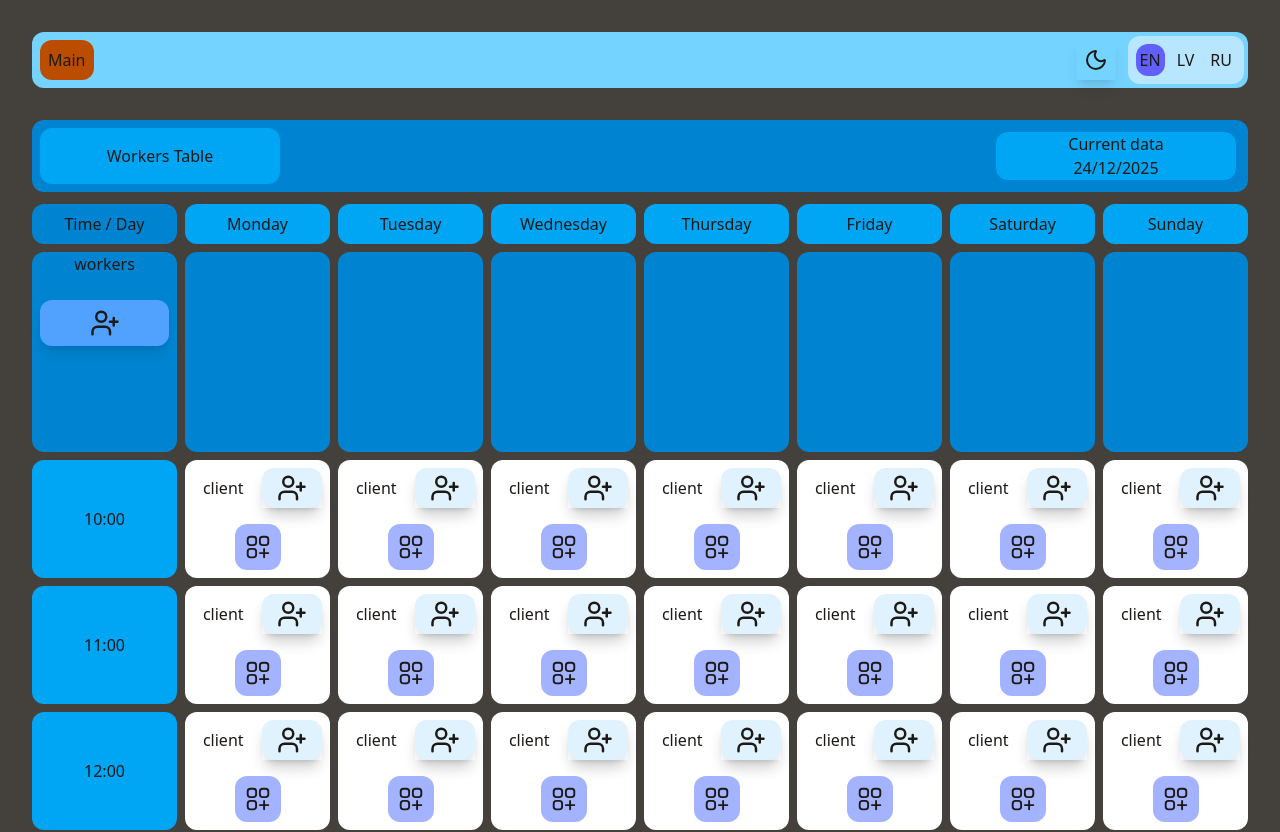
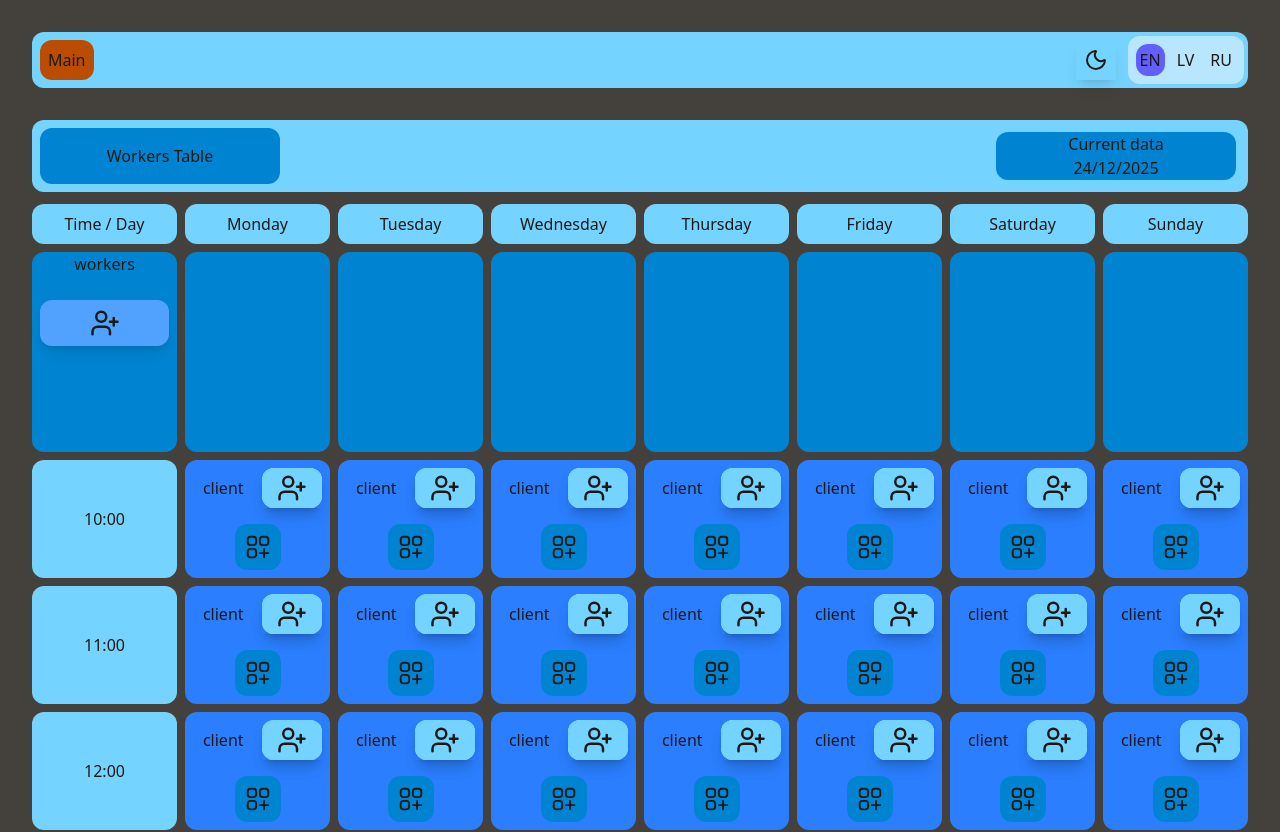
Before and after one commit to LilithStd/work_schedule, a Next.js app: page /schedule in a window 1280 px wide. Shown: the top 832 px of the page. Built offline with nearby package versions, Linux system fonts and the light colour scheme.

Commit message:
add theme styles for schedule page

```diff
--- a/src/components/clientComponents/createClientForm.tsx
+++ b/src/components/clientComponents/createClientForm.tsx
@@ -75,8 +75,6 @@ export default function CreateClientForm({ statusEditType: statusEdit, data, tim
         } else {
             addClient(formData);
         }
-
-        // clientData([formData]);
         callBack(false);
         // handle form submission
     }
@@ -422,7 +420,6 @@ export default function CreateClientForm({ statusEditType: statusEdit, data, tim
                     <button
                         type="submit"
                         className={`${THEME_COLORS[currentThemeApp].button} ${indents.button.padding} rounded-xl flex`}
-
                     >
                         {statusEdit === CLIENT_DATA_STATUS.EDIT_CURRENT && clientEditData ?
                             CLIENT_FORM_TRANSLATED.SAVE_CHANGES_BUTTON.TRANSLATE[currentLanguageApp]
--- a/src/components/currentData.tsx
+++ b/src/components/currentData.tsx
@@ -35,7 +35,7 @@ export default function CurrentData() {
     }
 
     return (
-        <div className={`flex flex-col items-center justify-center rounded-xl cursor-pointer ${THEME_COLORS[currentThemeApp].textColor}  bg-sky-500  w-60 text-center m-1`} ref={anchorRef} onClick={handleOpenModal}>
+        <div className={`flex flex-col items-center justify-center rounded-xl cursor-pointer ${THEME_COLORS[currentThemeApp].textColor} ${THEME_COLORS[currentThemeApp].button} bg-sky-500  w-60 text-center m-1`} ref={anchorRef} onClick={handleOpenModal}>
             <h1>Current data</h1>
             <h2>
                 {currentData}
--- a/src/components/tableCell.tsx
+++ b/src/components/tableCell.tsx
@@ -1,13 +1,12 @@
 'use client'
 import React, { useMemo } from "react";
 import { useRegistationStore } from "@/store/registrationStore";
-import { THEME, THEME_COLORS, timer, week, weekTranslated } from "@/consts/template";
+import { THEME_COLORS, timer, weekTranslated } from "@/consts/template";
 import Cell from "./cell";
 import WorkersList from "./workersList";
 import { useGlobalStore } from "@/store/globalStore";
 import CurrentData from "./currentData";
 import { indents, shadow } from "@/consts/globalStyles";
-import { translateObjectValues } from "@/utils/helpersFunctions";
 import AddCellIcon from '../../public/icons/SquaresPlus.svg'
 
 
@@ -18,11 +17,12 @@ export default function TableCell() {
     );
     const addRegistrationData = useRegistationStore((state) => state.createRegistrationDataCell)
     const currentLanguageApp = useGlobalStore((state) => state.currentLanguageApp)
+    const currentThemeApp = useGlobalStore((state) => state.currentThemeApp)
     const additionalAppFunctional = useMemo(() => {
         return (
-            <div className={`flex justify-between bg-sky-600  rounded-xl ${indents.subContainer.margin} ${indents.subContainer.padding}`}>
+            <div className={`flex justify-between ${THEME_COLORS[currentThemeApp].container.main}  rounded-xl ${indents.subContainer.margin} ${indents.subContainer.padding}`}>
 
-                <h2 className="flex items-center justify-center rounded-xl bg-sky-500 p-2 w-60 text-center">
+                <h2 className={`flex items-center justify-center rounded-xl ${THEME_COLORS[currentThemeApp].button} p-2 w-60 text-center`}>
                     Workers Table
                 </h2 >
                 <CurrentData />
@@ -32,7 +32,7 @@ export default function TableCell() {
     const tableContent = useMemo(() => {
         return timer.map((time) => (
             <React.Fragment key={time}>
-                <div className={`rounded-xl min-h-10 justify-center flex items-center ${indents.container.margin} text-center bg-sky-500`}>
+                <div className={`rounded-xl min-h-10 justify-center flex items-center ${indents.container.margin} text-center ${THEME_COLORS[currentThemeApp].container.main}`}>
                     {time}
                 </div>
 
@@ -42,7 +42,7 @@ export default function TableCell() {
                     return (
                         <div
                             key={`${day.day}-${time}`}
-                            className={`rounded-xl bg-white text-center ${indents.container.margin}`}
+                            className={`rounded-xl ${THEME_COLORS[currentThemeApp].container.sub} text-center ${indents.container.margin}`}
                         >
                             {slot?.data?.length ? (
                                 slot.data.map((item) => (
@@ -56,7 +56,7 @@ export default function TableCell() {
                             ) : (
                                 <span className=" italic text-sm">empty</span>
                             )}
-                            <button className={`p-2 m-2 rounded-xl bg-indigo-300 w-fit hover:bg-violet-300`} onClick={() => addRegistrationData({ day: day.day, time })}>
+                            <button className={`p-2 m-2 rounded-xl ${THEME_COLORS[currentThemeApp].button} w-fit ${THEME_COLORS[currentThemeApp].hover}`} onClick={() => addRegistrationData({ day: day.day, time })}>
 
                                 <AddCellIcon width={30} height={30} />
                             </button>
@@ -74,13 +74,13 @@ export default function TableCell() {
         <div className={``}>
             {additionalAppFunctional}
             <div className="grid grid-cols-8 m-1">
-                <div className="m-1 rounded-xl bg-sky-600 flex items-center justify-center">
+                <div className={`m-1 rounded-xl ${THEME_COLORS[currentThemeApp].container.main} flex items-center justify-center`}>
                     Time / Day
                 </div>
                 {weekTranslated.map((day) => (
                     <div
                         key={day.label}
-                        className={`rounded-xl min-h-10 justify-center flex items-center ${indents.container.margin} text-center bg-sky-500`}
+                        className={`rounded-xl min-h-10 justify-center flex items-center ${indents.container.margin} text-center ${THEME_COLORS[currentThemeApp].container.main}`}
                     >
                         <p className={``}>
                             {day.translate[currentLanguageApp]}
--- a/src/components/worker.tsx
+++ b/src/components/worker.tsx
@@ -31,7 +31,7 @@ export default function Worker({ worker, callBack }: WorkerProps) {
 
     return (
         <div
-            className={`cursor-pointer sm:flex-col xl:flex-row ${worker.additionalProperties?.color ?? 'bg-violet-600'}   rounded-xl  justify-center items-center flex p-2 text-black gap-2 `}
+            className={`cursor-pointer sm:flex-col xl:flex-row ${worker.additionalProperties?.color ?? 'bg-violet-600'}   rounded-xl  justify-center items-center flex p-2 gap-2 `}
             draggable="true"
 
             onDragStart={(e) => {
--- a/src/components/workerCell.tsx
+++ b/src/components/workerCell.tsx
@@ -69,7 +69,7 @@ export default function WorkerCell({ cellId, id, day, time, worker, typeWorkerCe
 
             onDragOver={handleDragOver}
             onDrop={handleDrop}
-            className={`${workerData?.additionalProperties?.color ?? THEME_COLORS[currentThemeApp].subContainer} w-full justify-center flex min-h-10 rounded-xl items-center`}
+            className={`${workerData?.additionalProperties?.color ?? THEME_COLORS[currentThemeApp].container.main} w-full justify-center flex min-h-10 rounded-xl items-center`}
 
         >
 
```
